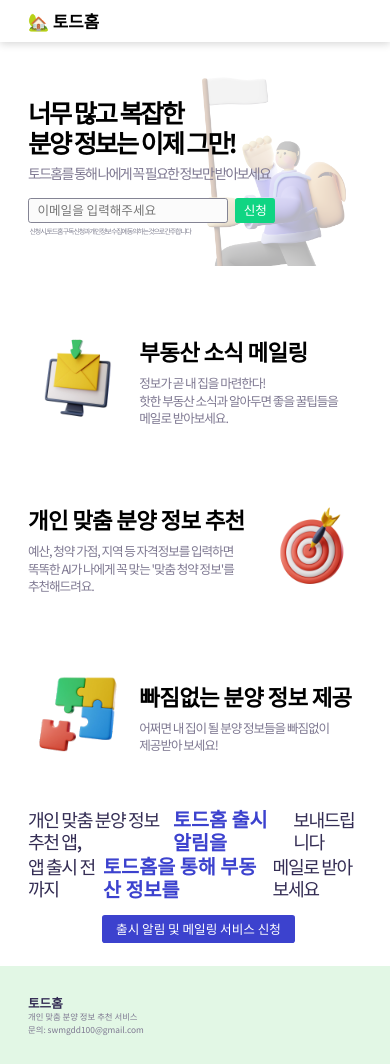
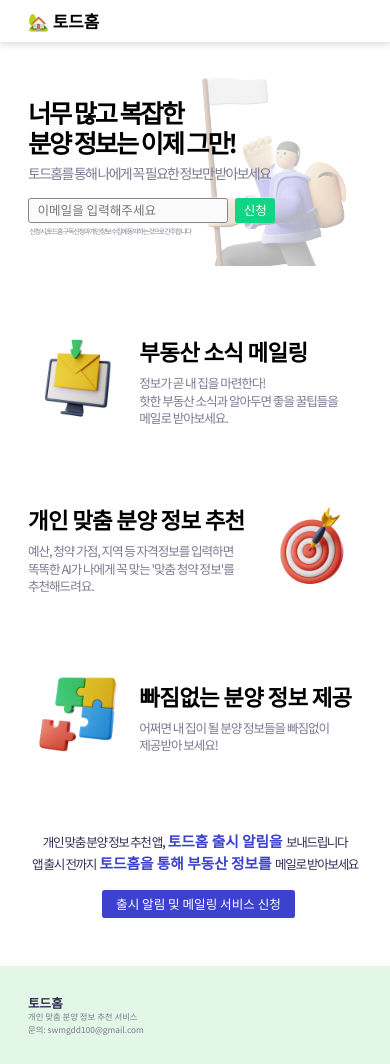
Before and after one commit to gimquokka/gdd-landing, a Next.js app: page / in a window 390 px wide. Built offline with nearby package versions, Linux system fonts and the light colour scheme.

Commit message:
💄 style: Add media query for mobile (bottom)

```diff
--- a/src/components/bottom-section/index.tsx
+++ b/src/components/bottom-section/index.tsx
@@ -1,6 +1,6 @@
 import styled from "styled-components";
 
-import { GREEN, GREY, NAVY, WHITE } from "src/constants/colors";
+import { GREY, NAVY, WHITE } from "src/constants/colors";
 
 export default function Bottom() {
   return (
@@ -33,6 +33,7 @@ const Wrapper = styled.div`
 const Line = styled.div`
   display: flex;
   align-items: baseline;
+  margin-bottom: 0.6rem;
 `;
 
 const Title = styled.p`
@@ -41,6 +42,9 @@ const Title = styled.p`
   font-weight: 500;
   letter-spacing: -0.2rem;
   line-height: 120%;
+  @media (max-width: 1024px) {
+    font-size: 1.8rem;
+  }
 `;
 
 const Emphasize = styled.p`
@@ -49,6 +53,10 @@ const Emphasize = styled.p`
   font-weight: bold;
   line-height: 120%;
   margin: 0 0.8rem;
+  @media (max-width: 1024px) {
+    font-size: 2.1rem;
+    margin: 0 0.5rem;
+  }
 `;
 
 const A = styled.a`
```
